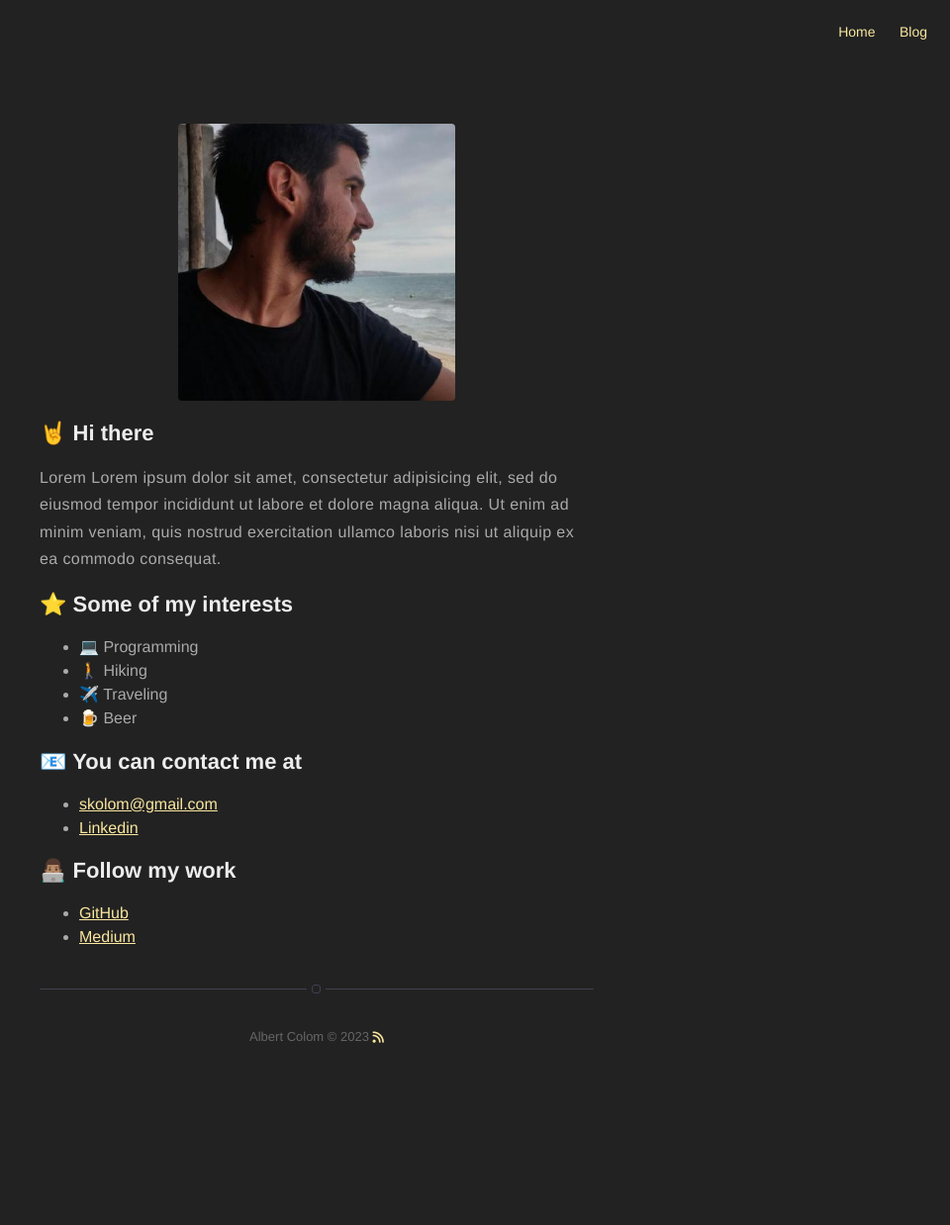
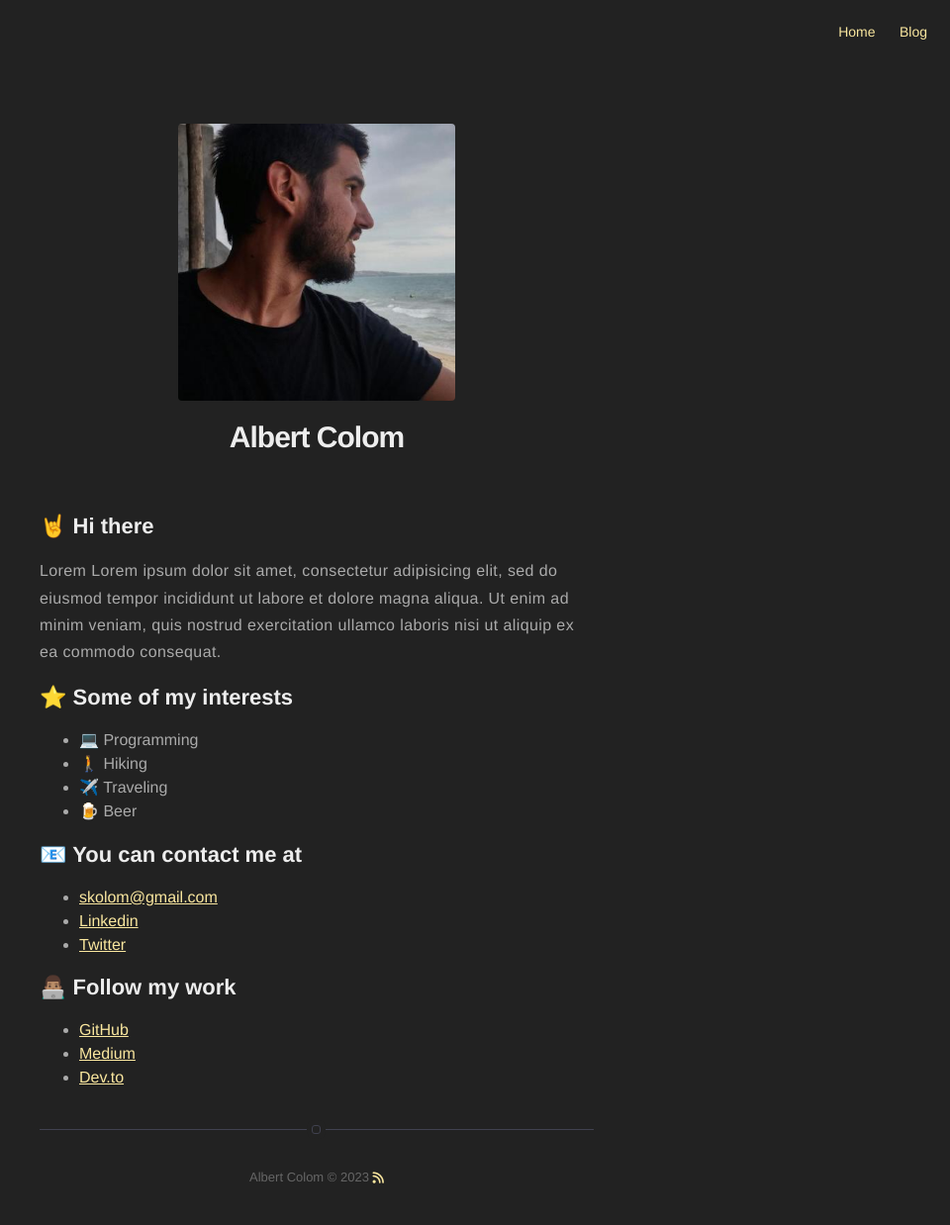
Before and after one commit to albertcolom/albertcolom.github.io, a Jekyll site: the page built from about.md, in a window 1280 px wide. Shown: the whole page at 99% size, without its empty margins (320-1280 px from the left). Built offline with Jekyll 4.4.1, drawn with Linux system fonts in a browser that asks for light colours; nearby versions of some CDN libraries; before the commit the page ends 1096 px from its top, so only the background shows below that.

Commit message:
Update about me

```diff
--- a/about.md
+++ b/about.md
@@ -4,6 +4,8 @@ layout: page
 description: A little bit about myself
 ---
 ![Profile Image]({% if site.external-image %}{{ site.picture }}{% else %}{{ site.url }}/{{ site.picture }}{% endif %})
+
+# Albert Colom
 
 ## 🤘 Hi there
 
@@ -21,7 +23,9 @@ consequat.
 ## 📧 You can contact me at
 - [skolom@gmail.com](mailto:skolom@gmail.com){:target="_blank"}
 - [Linkedin](https://www.linkedin.com/in/albert-colom-mulet){:target="_blank"}
+- [Twitter](https://twitter.com/_albertcolom){:target="_blank"}
 
 ## 👨🏽‍💻 Follow my work
 - [GitHub](https://github.com/albertcolom){:target="_blank"}
 - [Medium](https://medium.com/@albertcolom){:target="_blank"}
+- [Dev.to](https://dev.to/colom){:target="_blank"}
```
